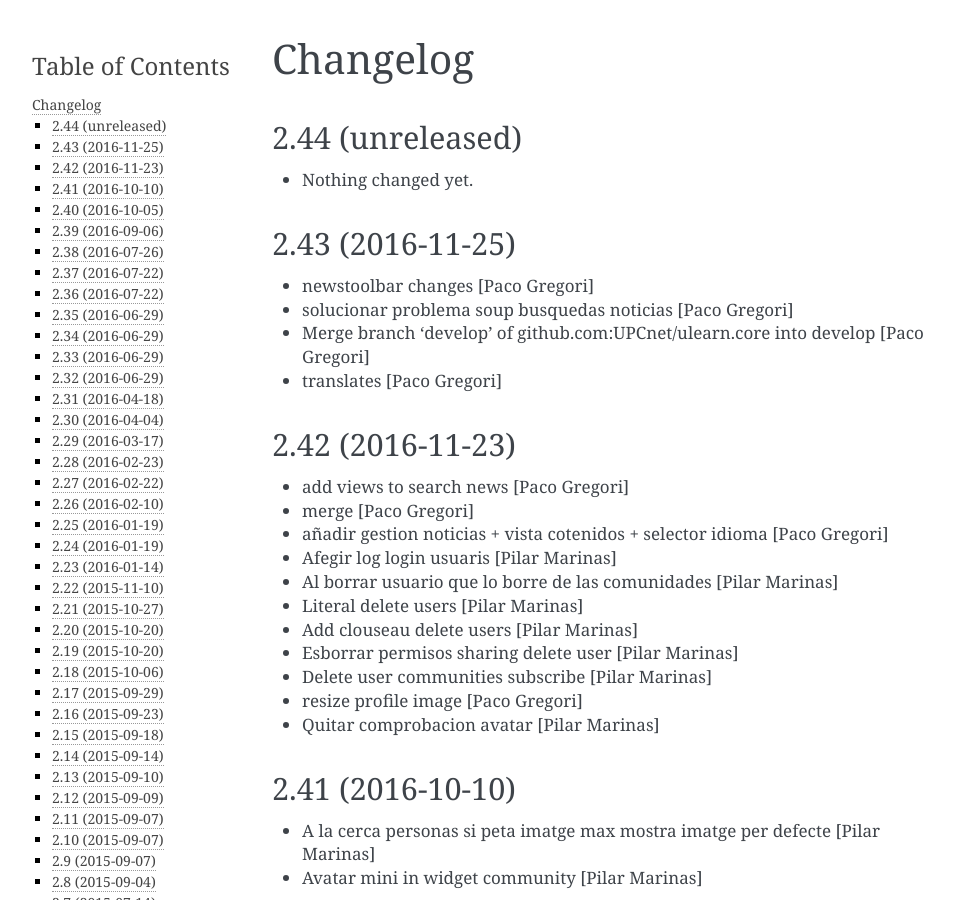
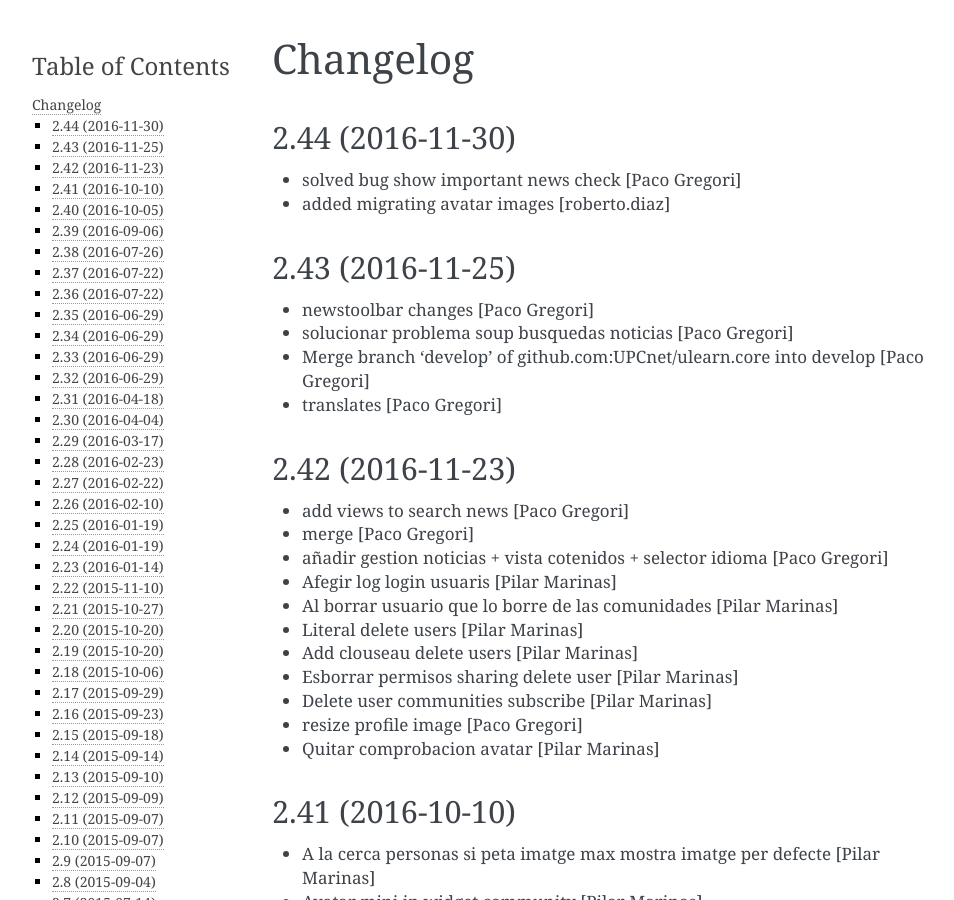
Before and after one commit to UPCnet/ulearn.core, a Sphinx documentation site: the page built from docs/HISTORY.rst, in a window 1280 px wide and 900 px high. Shown: the whole window, without its empty margins (148-1102 px from the left). Built offline with Sphinx 7.4.7, drawn with Linux system fonts in a browser that asks for light colours; pages that are not in the unit, such as notebooks, are missing from menus.

Commit message:
Preparing release 2.44

```diff
--- a/docs/HISTORY.rst
+++ b/docs/HISTORY.rst
@@ -1,11 +1,11 @@
 Changelog
 =========
 
-2.44 (unreleased)
+2.44 (2016-11-30)
 -----------------
 
-- Nothing changed yet.
-
+* solved bug show important news check [Paco Gregori]
+* added migrating avatar images [roberto.diaz]
 
 2.43 (2016-11-25)
 -----------------
--- a/setup.py
+++ b/setup.py
@@ -1,7 +1,7 @@
 from setuptools import setup, find_packages
 import os
 
-version = '2.44.dev0'
+version = '2.44'
 
 README = open('README.rst').read()
 HISTORY = open(os.path.join('docs', 'HISTORY.rst')).read()
```
